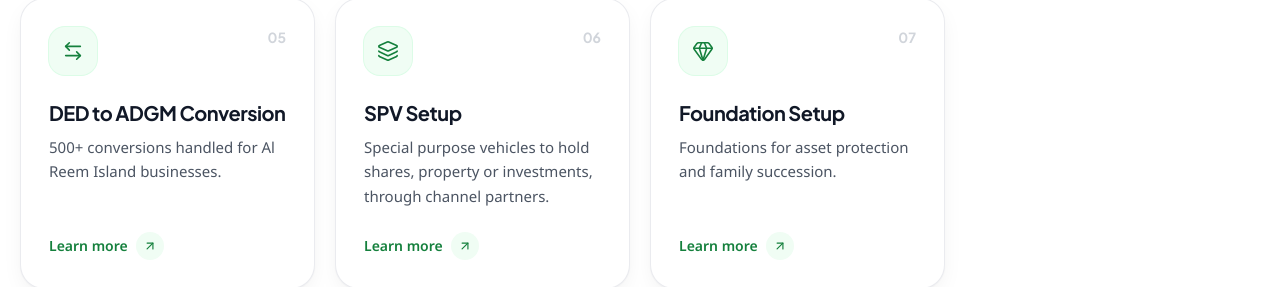
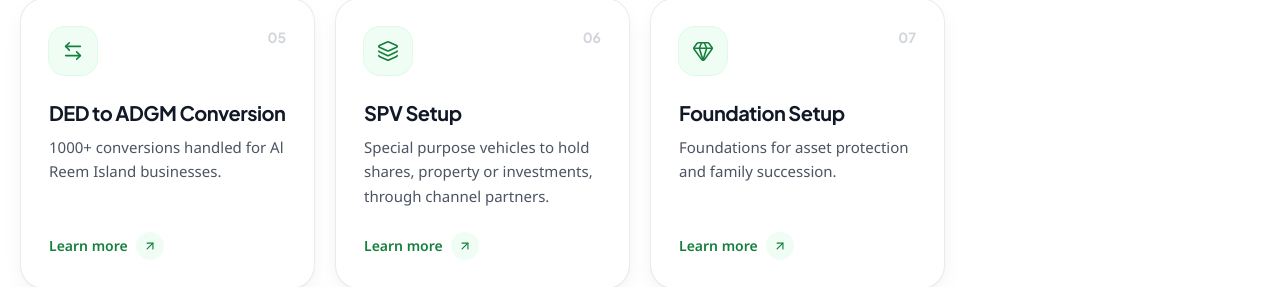
Before and after one commit to bayana-dev/bayana-website, a React (Vite) app: page / in a window 1280 px wide. Shown: the part 1753-2040 px from the top of the page. Built offline with nearby package versions, Linux system fonts and the light colour scheme; no server answers.

Commit message:
Update DED to ADGM Conversion cardText count
Updated the cardText for DED to ADGM Conversion to reflect the new count of conversions handled.

```diff
--- a/src/siteConfig.js
+++ b/src/siteConfig.js
@@ -99,7 +99,7 @@ export const services = [
   { id: 7, slug: 'adgm-financial-services-company-setup', page: 'FinancialSetup', group: 'Company Setup', short: 'Financial Sector Setup', cardText: 'Corporate setup for asset managers, advisers and brokers, through channel partners.' },
   { id: 8, slug: 'adgm-non-financial-company-setup', page: 'NonFinancialSetup', group: 'Company Setup', short: 'Non-Financial Setup', cardText: 'Consultancy, technology, holding, trading and professional services companies.' },
   { id: 9, slug: 'adgm-retail-licence', page: 'RetailLicence', group: 'Company Setup', short: 'Retail Licence', cardText: 'Licences for shops, restaurants, cafés and salons on Al Reem Island.' },
-  { id: 10, slug: 'ded-to-adgm-licence-conversion', page: 'DedToAdgmConversion', group: 'Company Setup', short: 'DED to ADGM Conversion', cardText: '500+ conversions handled for Al Reem Island businesses.' },
+  { id: 10, slug: 'ded-to-adgm-licence-conversion', page: 'DedToAdgmConversion', group: 'Company Setup', short: 'DED to ADGM Conversion', cardText: '1000+ conversions handled for Al Reem Island businesses.' },
   { id: 11, slug: 'adgm-spv-setup', page: 'SpvSetup', group: 'Company Setup', short: 'SPV Setup', cardText: 'Special purpose vehicles to hold shares, property or investments, through channel partners.' },
   { id: 12, slug: 'adgm-foundation-setup', page: 'FoundationSetup', group: 'Company Setup', short: 'Foundation Setup', cardText: 'Foundations for asset protection and family succession.' },
   { id: 13, slug: 'adgm-csp-registered-office', page: 'CspRegisteredOffice', group: 'Corporate Services', short: 'CSP & Registered Office', cardText: 'Registered office, registered agent and statutory filings through channel partners.' },
```
